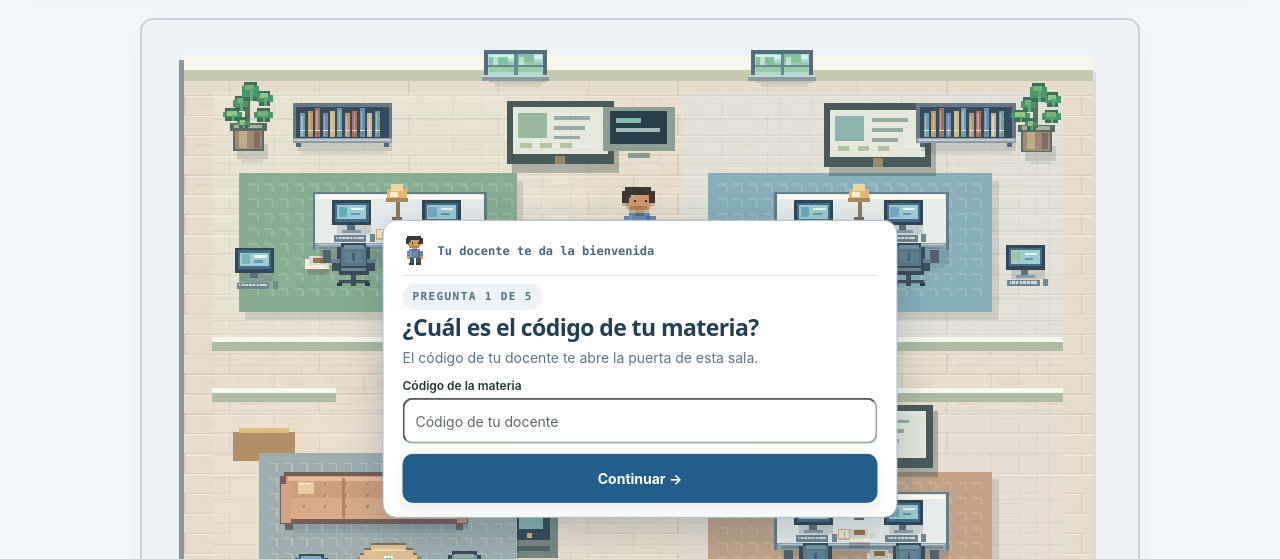
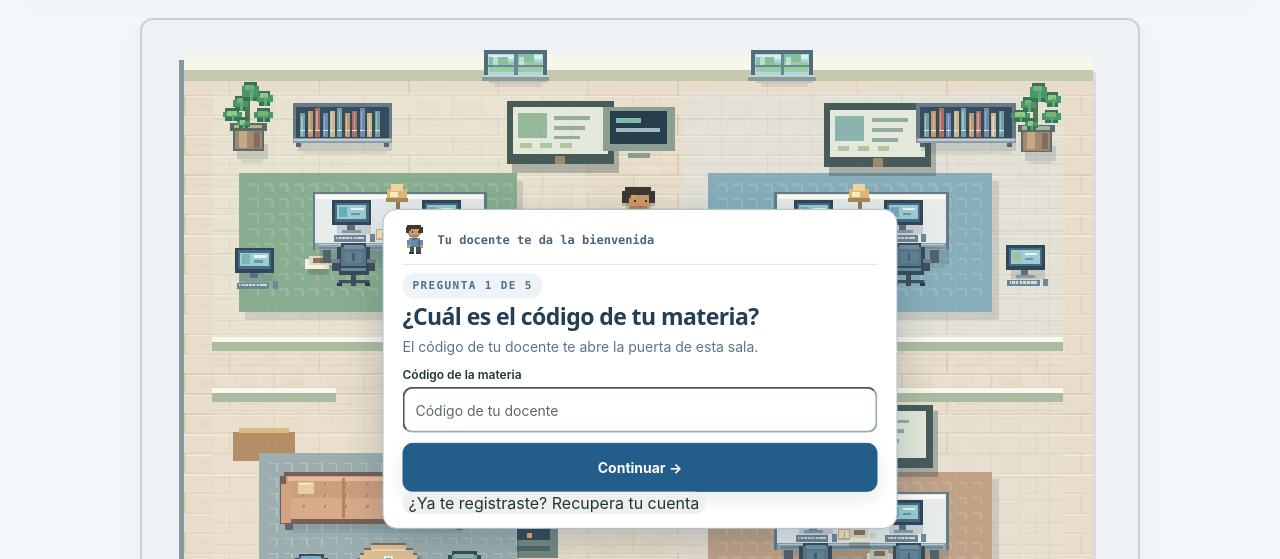
Before and after one commit to Jotauve24/Aula-virtual-JV, a website: page live.html in a window 1280 px wide. Shown: the part 241-800 px from the top of the page. Drawn offline with Linux system fonts and the light colour scheme.

Commit message:
Add discreet recovery and account protection entry points in student classroom

```diff
--- a/live.html
+++ b/live.html
@@ -3,8 +3,8 @@
 <meta name="referrer" content="no-referrer"><meta name="robots" content="noindex,nofollow">
 <meta http-equiv="Content-Security-Policy" content="default-src 'self'; script-src 'self'; style-src 'self' 'unsafe-inline'; connect-src https://*.supabase.co; img-src 'self' data: blob:; object-src 'none'; base-uri 'none'; form-action 'self'">
 <title>Mi materia · AulaVirtualJv</title><link rel="icon" href="./assets/favicon.svg?v=20261014k" type="image/svg+xml">
-<link rel="stylesheet" href="./assets/styles.css?v=20261014b"><link rel="stylesheet" href="./assets/brand.css?v=20261014l"><link rel="stylesheet" href="./assets/live-world.css?v=20261014m">
-<script type="module" src="./assets/live.js?v=20261015a"></script></head>
+<link rel="stylesheet" href="./assets/styles.css?v=20261014b"><link rel="stylesheet" href="./assets/brand.css?v=20261014l"><link rel="stylesheet" href="./assets/live-world.css?v=20261014m"><link rel="stylesheet" href="./assets/student-account.css?v=20261015u">
+<script type="module" src="./assets/live.js?v=20261015u"></script><script type="module" src="./assets/student-recovery.js?v=20261015u"></script></head>
 <body><a class="skip-link" href="#main">Ir al contenido</a>
 <header class="site-header"><a class="brand" href="./" aria-label="AulaVirtualJv, volver al ingreso">
 <img class="brand-mark" src="./assets/favicon.svg?v=20261014k" width="40" height="40" alt="" aria-hidden="true">
@@ -13,7 +13,7 @@
 <main id="main" tabindex="-1">
 <section id="setup" class="flow-shell" hidden><h1 class="flow-title">Conexión pendiente</h1><p>El docente todavía está configurando esta materia.</p></section>
 <section id="room" class="room-shell" data-stage="registration"><div class="room-header"><div class="room-heading"><span class="eyebrow">TU MATERIA · AulaVirtualJv</span><h1 id="course-title">Bienvenido a tu aula</h1><p id="room-intro">Entra con el código de tu docente y prepara tu lugar en el aula.</p></div>
-<div class="room-header-actions"><span class="group-badge" id="group-badge">Elige tu espacio</span><span class="online-count" id="online-count" hidden>En el aula: 1</span><button class="button secondary" id="edit-avatar" type="button" hidden>Mi avatar</button></div></div>
+<div class="room-header-actions"><span class="group-badge" id="group-badge">Elige tu espacio</span><span class="online-count" id="online-count" hidden>En el aula: 1</span><button class="button secondary" id="protect-account" type="button" hidden>Proteger mi cuenta</button><button class="button secondary" id="edit-avatar" type="button" hidden>Mi avatar</button></div></div>
 <div class="room-tabs" role="tablist" aria-label="Secciones del aula" hidden><button id="tab-aula" role="tab" aria-controls="panel-aula" aria-selected="true" type="button" data-room-tab="aula">Aula y temas</button><button id="tab-equipo" role="tab" aria-controls="panel-equipo" aria-selected="false" tabindex="-1" type="button" data-room-tab="equipo">Mi equipo</button><button id="tab-chat" role="tab" aria-controls="panel-chat" aria-selected="false" tabindex="-1" type="button" data-room-tab="chat">Chat <span id="chat-unread" hidden>1</span></button></div><div id="chat-alert" class="chat-alert" role="status" aria-live="polite" hidden><span id="chat-alert-text">Tienes mensajes nuevos en el chat de tu equipo.</span><button id="chat-alert-open" type="button">Ver mensajes →</button></div><div class="room-layout" id="panel-aula" role="tabpanel" aria-labelledby="tab-aula"><div class="map-column"><div class="room-map-container"><div class="room-map" id="room-map"><canvas id="world" width="800" height="560" tabindex="0" role="img" aria-label="Aula interactiva. Toca el suelo o usa las flechas para caminar. Abre un tema para ver su equipo. Los integrantes sin conexión se muestran sentados en su grupo. Las personas conectadas aparecen con su nombre."></canvas><div id="topic-buttons"></div>
 
 <div id="teacher" class="teacher-spot" aria-label="Docente del aula"><div id="teacher-image"></div><span>Tu docente</span></div>
@@ -25,9 +25,9 @@
 <div class="dialog-step" data-step="email" hidden><label for="email">Correo electrónico</label><input id="email" name="email" type="email" autocomplete="email" required maxlength="254" placeholder="nombre@ejemplo.com"></div>
 <div class="dialog-step" data-step="phone" hidden><label for="phone">Número de teléfono</label><input id="phone" name="phone" type="tel" autocomplete="tel" required maxlength="20" placeholder="6123-4567"></div>
 <p class="field-hint" id="dialog-privacy">Solo el docente verá tus datos. El correo es para contacto y no requiere confirmación.</p><p class="field-error" id="registration-error" role="alert" hidden></p>
-<div class="dialog-actions"><button class="button secondary" id="previous-question" type="button" hidden>← Atrás</button><button class="button primary" id="next-question" type="button">Continuar →</button><button class="button primary" id="finish-registration" type="submit" hidden>Crear mi personaje →</button></div></form></section>
+<div class="dialog-actions"><button class="button secondary" id="previous-question" type="button" hidden>← Atrás</button><button class="button primary" id="next-question" type="button">Continuar →</button><button class="button primary" id="finish-registration" type="submit" hidden>Crear mi personaje →</button></div></form><button class="student-registered-link" id="student-sign-in" type="button">¿Ya te registraste? Recupera tu cuenta</button></section>
 <section id="avatar" hidden><span class="eyebrow" id="avatar-course"></span><h2>Así te verán en el aula, <span id="avatar-name"></span>.</h2><p>Escoge mujer u hombre y personaliza tu personaje antes de explorar.</p><form id="avatar-form"><div class="avatar-layout"><div class="avatar-preview"><div id="avatar-image"></div></div><div class="avatar-controls"><fieldset><legend>Elige tu avatar</legend><div class="avatar-style-options" id="presentation-options"></div></fieldset><fieldset><legend>Tono de piel</legend><div class="swatches" id="skin-options"></div></fieldset><fieldset><legend>Color de ropa</legend><div class="swatches" id="shirt-options"></div></fieldset><fieldset><legend>Cabello</legend><div class="hair-options" id="hair-options"></div></fieldset></div></div><p class="field-error" id="avatar-error" role="alert" hidden></p><div class="avatar-actions"><button class="button secondary" id="cancel-avatar" type="button" hidden>Cancelar y volver</button><button class="button primary" type="submit">Guardar y explorar el aula <span aria-hidden="true">↗</span></button></div></form></section></div></div>
 <div class="room-tools"><div><p class="movement-hint">Camina a una mesa y pulsa <strong>E</strong> para ver el tema. Toca el suelo para caminar.<br>También puedes usar <strong>↑ ↓ ← →</strong> o <strong>W A S D</strong>.</p><p class="room-legend"><span><i class="legend-live" aria-hidden="true"></i> Conectado</span><span><i class="legend-seated" aria-hidden="true"></i> Sentado · sin conexión</span></p></div><div class="dpad" aria-label="Mover tu avatar"><button type="button" data-direction="up" aria-label="Caminar arriba">↑</button><button type="button" data-direction="left" aria-label="Caminar a la izquierda">←</button><button type="button" data-direction="down" aria-label="Caminar abajo">↓</button><button type="button" data-direction="right" aria-label="Caminar a la derecha">→</button></div></div></div><div class="room-status" id="room-status" role="status">El docente te espera en el centro del aula.</div></div>
 <aside class="room-side" aria-label="Temas de la materia"><div id="side-content"><span class="eyebrow">BIENVENIDO</span><h2>La sala ya está aquí.</h2><p>Habla con el docente para empezar.</p></div><p class="side-footer">Los integrantes sin conexión quedan sentados en su mesa. Los conectados se mueven por el aula con su nombre.</p></aside></div><section id="panel-equipo" class="room-tab-panel" role="tabpanel" aria-labelledby="tab-equipo" hidden><div id="team-roster-host"></div></section><section id="panel-chat" class="room-tab-panel" role="tabpanel" aria-labelledby="tab-chat" hidden><p id="chat-locked" class="empty-team">Elige un equipo en «Aula y temas» para comenzar a conversar y compartir archivos.</p><div id="team-chat-host" class="team-chat-host" hidden></div></section><dialog id="topic-dialog" class="topic-dialog" aria-labelledby="topic-title" hidden></dialog></section>
-<p id="error" class="live-error" role="alert" hidden></p><button id="logout" class="button secondary live-logout" type="button" hidden>Salir de este dispositivo</button>
+<p id="error" class="live-error" role="alert" hidden></p><dialog id="student-account-dialog" class="student-account-dialog" aria-labelledby="account-dialog-title"><div class="student-account-inner"><button id="student-account-close" type="button" class="student-account-close" aria-label="Cerrar">×</button><span class="eyebrow">TU PERFIL · AulaVirtualJv</span><h2 id="account-dialog-title">Recupera tu cuenta</h2><p id="account-dialog-intro"></p><div id="account-dialog-content"></div><p id="account-dialog-error" class="field-error" role="alert" hidden></p><p id="account-dialog-message" class="student-account-notice" role="status" hidden></p></div></dialog><button id="logout" class="button secondary live-logout" type="button" hidden>Salir de este dispositivo</button>
 </main><footer class="site-footer"><span>AulaVirtualJv <span class="footer-separator">/</span> Aprender también es encontrarse.</span><span><a href="./">Volver al inicio</a> · 2026</span></footer></body></html>
```
